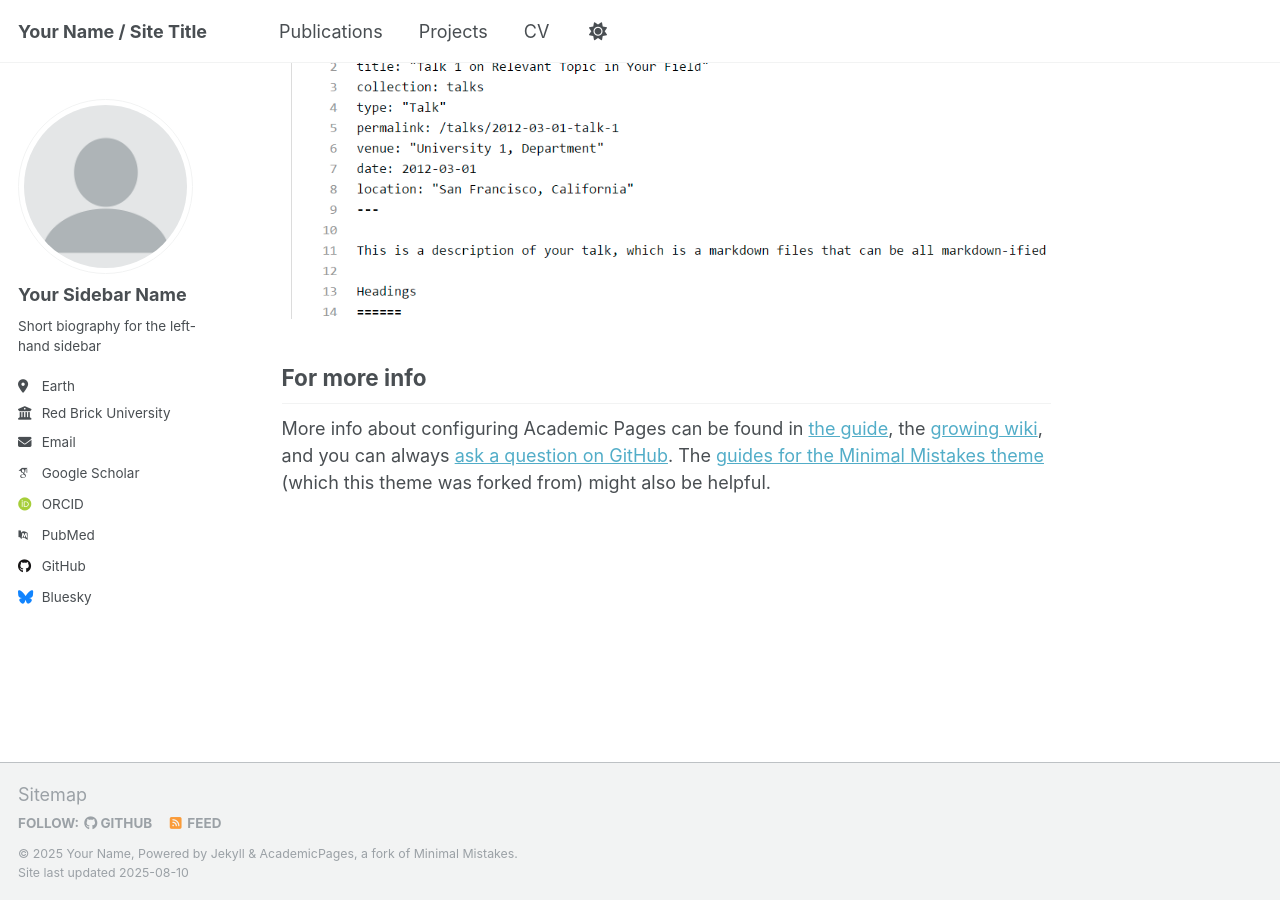
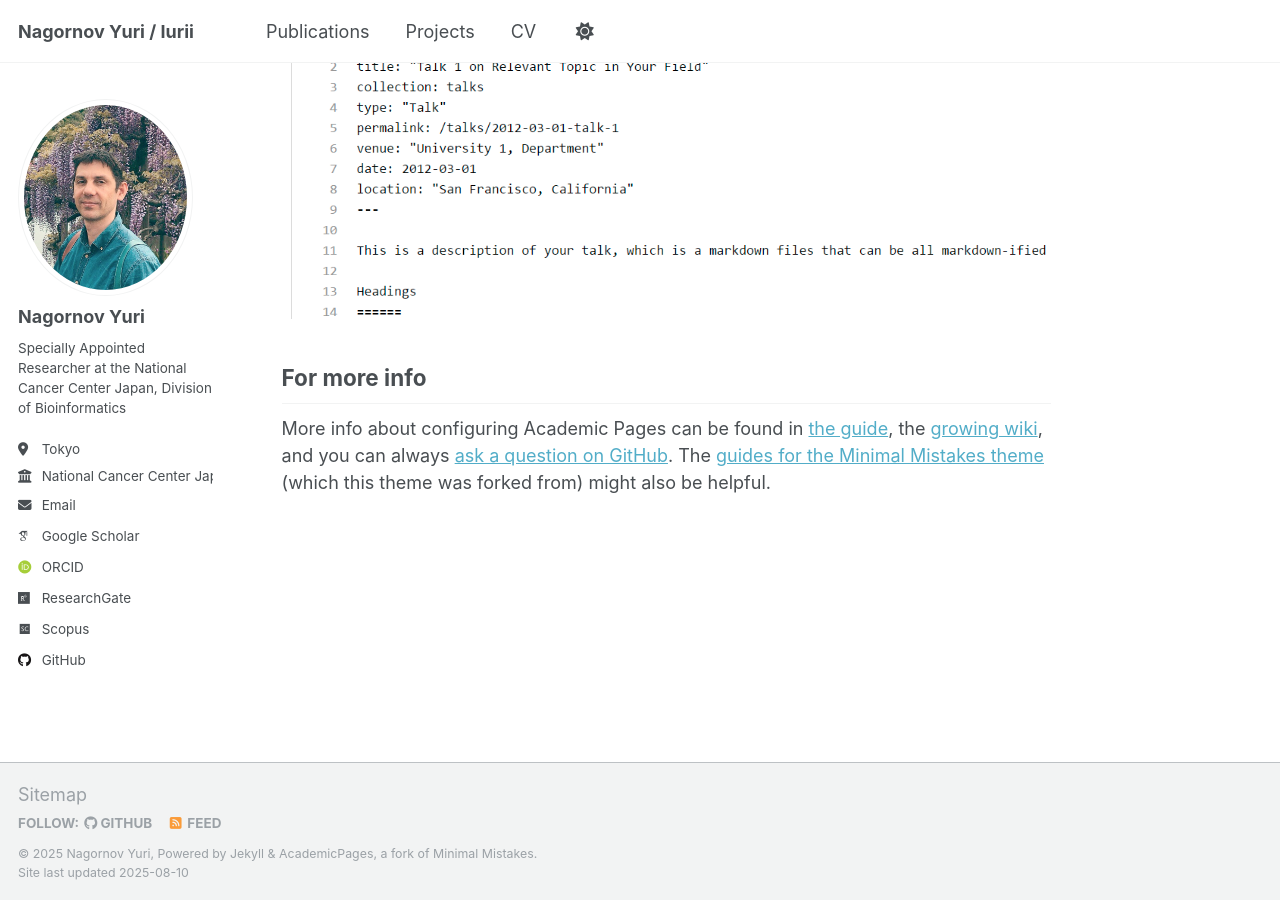
Before and after one commit to nagornovys/nagornovys.github.io, a Jekyll site: the page built from _pages/about.md, in a window 1280 px wide and 900 px high, scrolled down 2880 px. Built offline with Jekyll 4.4.1, drawn with Linux system fonts in a browser that asks for light colours; some web fonts are replaced; a script that is not in the unit is left out.

Commit message:
Add photo

```diff
--- a/_config.yml
+++ b/_config.yml
@@ -9,51 +9,51 @@
 # Basic Site Settings
 locale                   : "en-US"
 site_theme               : "default"
-title                    : "Your Name / Site Title"
+title                    : "Nagornov Yuri / Iurii"
 title_separator          : "-"
-name                     : &name "Your Name"
+name                     : &name "Nagornov Yuri"
 description              : &description "personal description"
-url                      : https://academicpages.github.io # the base hostname & protocol for your site e.g. "https://[your GitHub username].github.io" or if you already have some other page hosted on Github then use "https://[your GitHub username].github.io/[Your Repo Name]"
+url                      : https://nagornovys.github.io # the base hostname & protocol for your site e.g. "https://[your GitHub username].github.io" or if you already have some other page hosted on Github then use "https://[your GitHub username].github.io/[Your Repo Name]"
 baseurl                  : "" # the subpath of your site, e.g. "/blog"
-repository               : "academicpages/academicpages.github.io"
+repository               : "nagornovys/nagornovys.github.io"
 
 # Site Author - The following control what appear as part of the author content on the side bar.
 #               If a field is blank the icon and link will not appear, otherwise it will be shown.
 #               Additional customization can be done by editing /_includes/author-profile.html
 author:
   # Biographic information
-  avatar           : "profile.png"
-  name             : "Your Sidebar Name"
+  avatar           : "My_photo.jpg"
+  name             : "Nagornov Yuri"
   pronouns         : # example: "she/her"
-  bio              : "Short biography for the left-hand sidebar"
-  location         : "Earth"
-  employer         : "Red Brick University"
+  bio              : "Specially Appointed Researcher at the National Cancer Center Japan, Division of Bioinformatics"
+  location         : "Tokyo"
+  employer         : "National Cancer Center Japan"
   uri              : # URL
-  email            : "none@example.org"
+  email            : "nagornov.yuri@gmail.com"
 
   # Academic websites
   academia         : # URL
   arxiv            : # URL - Update with the correct link to your profile
-  googlescholar    : "https://scholar.google.com/citations?user=PS_CX0AAAAAJ"
+  googlescholar    : "https://scholar.google.com/citations?hl=en&user=lANhRjYAAAAJ&view_op=list_works&sortby=pubdate"
   inspire-hep      : # URL
   impactstory      : # URL
-  orcid            : "http://orcid.org/yourorcidurl"
+  orcid            : "https://orcid.org/0000-0002-7935-6776"
   semantic         : # URL
-  pubmed           : "https://www.ncbi.nlm.nih.gov/pubmed/?term=john+snow"
-  researchgate     : # URL
-  scopus           : # URL
+  pubmed           : # "https://www.ncbi.nlm.nih.gov/pubmed/?term=john+snow"
+  researchgate     : "http://www.researcherid.com/rid/A-7612-2014"
+  scopus           : "https://www.scopus.com/authid/detail.uri?authorId=6602519955"
 
   # Repositories and software development
   bitbucket        : # Username - Update with your username on the site
   codepen          : # Username
   dribbble         : # Username
-  github           : "academicpages"
+  github           : "nagornovys"
   kaggle           : # Username
   stackoverflow    : # User number or user number and name (i.e., use "1" or "1/jeff-atwood")
 
   # Social media
   artstation       : # Username
-  bluesky          : "bsky.app" # Replace this with you Bluesky username
+  bluesky          : # "bsky.app" # Replace this with you Bluesky username
   facebook         : # Username
   flickr           : # Username
   foursquare       : # Username
@@ -134,7 +134,7 @@ yandex_site_verification :
 
 # Social Sharing
 twitter:
-  username               : &twitter
+  username               : # &twitter
 facebook:
   username               :
   app_id                 :
```
Also changed, not shown: images/My_photo.jpg (added).
